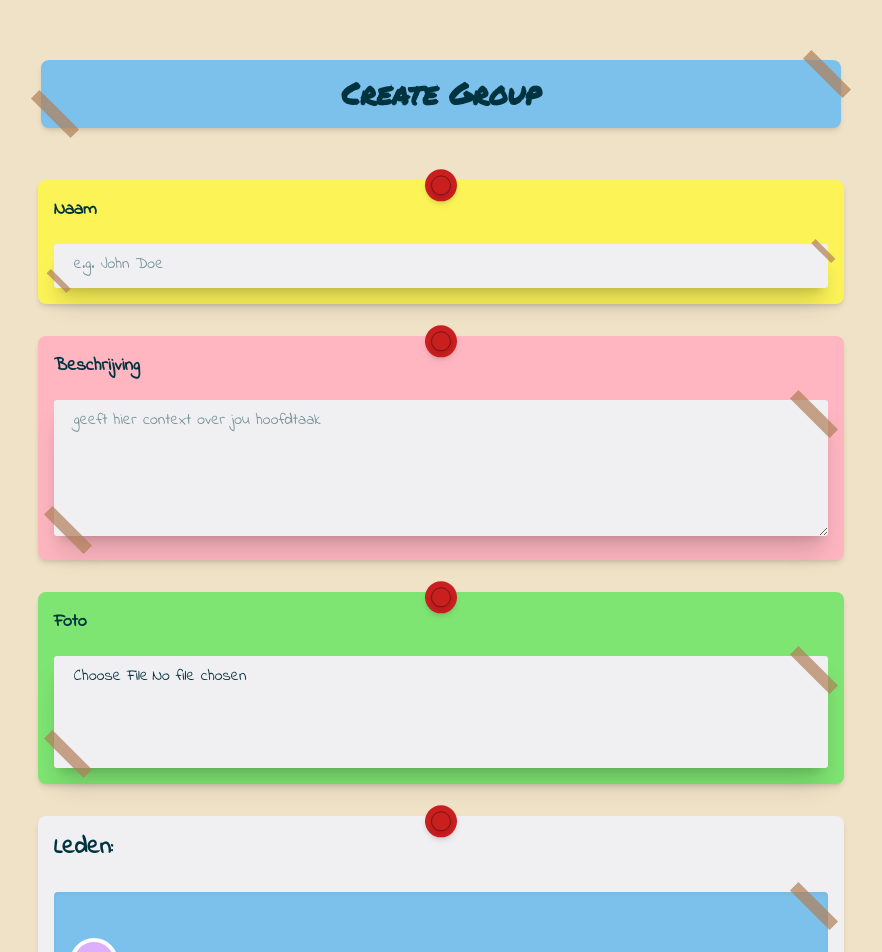
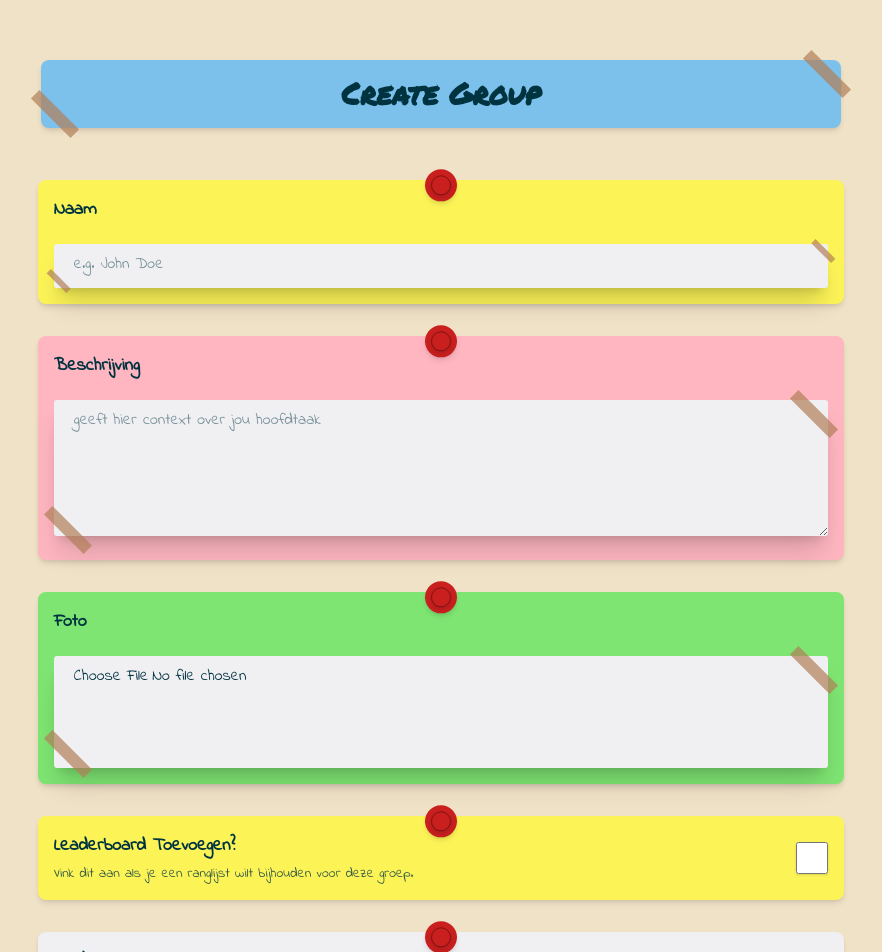
Before and after one commit to dingoskye/tle8-startup, a React (Vite) app in the folder front-end/: page /groupmaken in a window 1280 px wide. Shown: the top 952 px of the page, without its empty margins (199-1081 px from the left). Built offline with nearby package versions, Linux system fonts and the light colour scheme.

Commit message:
Add leaderboard option to CreateGroup component with checkbox UI

```diff
--- a/front-end/src/pages/CreateGroup.jsx
+++ b/front-end/src/pages/CreateGroup.jsx
@@ -21,9 +21,6 @@ const CreateGroup = () => {
 
     const [selectedMembers, setSelectedMembers] = useState([]);
     const [isMenuOpen, setIsMenuOpen] = useState(false);
-    const removeMember = (idToRemove) => {
-        setSelectedMembers(selectedMembers.filter(member => member.id !== idToRemove));
-    };
     const [errors, setErrors] = useState({});
     const [isSubmitting, setIsSubmitting] = useState(false);
     const [submitMessage, setSubmitMessage] = useState(null);
@@ -196,6 +193,30 @@ const CreateGroup = () => {
                     </Card>
                 </div>
 
+                {/* --- LEADERBOARD SECTION --- */}
+                <div className="w-[70%]">
+                    <Card variant="tertiary">
+                        <div className="flex items-center justify-between w-full">
+                            <div>
+                                <label htmlFor="leaderboard" className="block font-bold text-lg cursor-pointer">
+                                    Leaderboard Toevoegen?
+                                </label>
+                                <p className="text-sm opacity-80 mt-1">
+                                    Vink dit aan als je een ranglijst wilt bijhouden voor deze groep.
+                                </p>
+                            </div>
+
+                            {/* The Checkbox */}
+                            <input
+                                id="leaderboard"
+                                name="leaderboard"
+                                type="checkbox"
+                                className="w-8 h-8 cursor-pointer accent-button-purple bg-bg-white border-2 border-black rounded-md shadow-sm transition-transform hover:scale-110"
+                            />
+                        </div>
+                    </Card>
+                </div>
+
                 {/* --- LEDEN (MEMBERS) SECTION --- */}
                 <div className="w-[70%]">
                     <Card variant="white">
```
